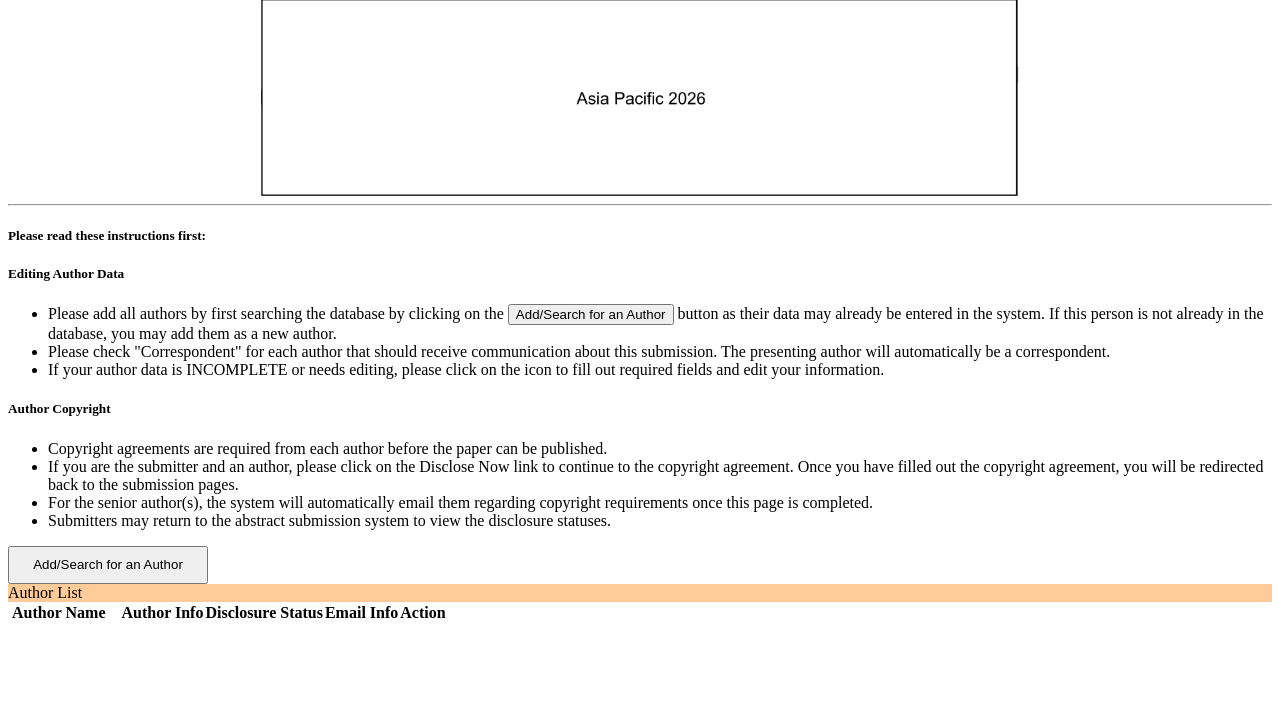
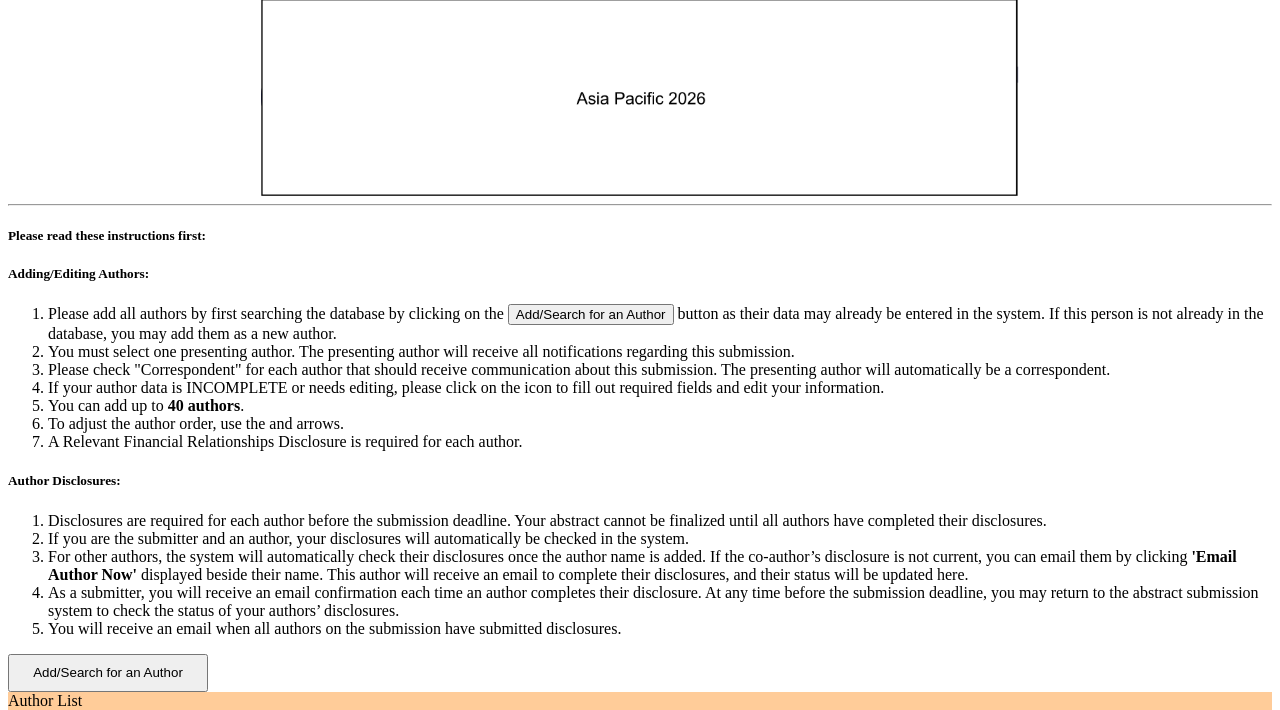
Before and after one commit to slive3718/abstract_asia_pacific, a CodeIgniter 4 app: template app/Views/event/author_and_copyright.php in a window 1280 px wide. Shown: the part 815-1525 px from the top of the page. Run offline with PHP 8.4 and a stand-in for CodeIgniter, Linux system fonts and the light colour scheme; the template is opened without the code that fills it, so the values that code supplies are empty; some libraries are stand-ins or nearby versions.

Commit message:
author page text

```diff
--- a/app/Views/event/author_and_copyright.php
+++ b/app/Views/event/author_and_copyright.php
@@ -16,35 +16,52 @@
         <?php echo view('event/common/shortcut_link'); ?>
         <div class="card p-lg-5 p-md-2 p-sm-1 p-xs-1 shadow">
             <h5>Please read these instructions first:</h5>
-                    <h5>Editing Author Data</h5>
-                    <ul>
+            <h5>Adding/Editing Authors:</h5>
+            <ol>
                 <li>
                     Please add all authors by first searching the database by clicking on the
-                            <button type="button" class="showSearchAuthorModal btn btn-primary btn-sm"> Add/Search for an Author </button>
+                    <button type="button" class="showSearchAuthorModal btn btn-primary btn-sm">Add/Search for an Author</button>
                     button as their data may already be entered in the system. If this person is not already in the database, you may add them as a new author.
+                </li>
+                <li>
+                    You must select one presenting author. The presenting author will receive all notifications regarding this submission.
                 </li>
                 <li>
                     Please check "Correspondent" for each author that should receive communication about this submission. The presenting author will automatically be a correspondent.
                 </li>
                 <li>
-                            If your author data is INCOMPLETE or needs editing, please click on the icon to fill out required fields and edit your information.
-                        </li>
-                    </ul>
-                    <h5>Author Copyright</h5>
-                    <ul>
-                        <li>
-                            Copyright agreements are required from each author before the paper can be published.
+                    If your author data is INCOMPLETE or needs editing, please click on the <i class="fas fa-user-edit"></i> icon to fill out required fields and edit your information.
                 </li>
                 <li>
-                            If you are the submitter and an author, please click on the Disclose Now link to continue to the copyright agreement. Once you have filled out the copyright agreement, you will be redirected back to the submission pages.
+                    You can add up to <strong>40 authors</strong>.
                 </li>
                 <li>
-                            For the senior author(s), the system will automatically email them regarding copyright requirements once this page is completed.
+                    To adjust the author order, use the <i class="fas fa-arrow-up"></i> and <i class="fas fa-arrow-down"></i> arrows.
                 </li>
                 <li>
-                            Submitters may return to the abstract submission system to view the disclosure statuses.
+                    A Relevant Financial Relationships Disclosure is required for each author.
                 </li>
-                    </ul>
+            </ol>
+
+            <h5>Author Disclosures:</h5>
+            <ol>
+                <li>
+                    Disclosures are required for each author before the submission deadline. Your abstract cannot be finalized until all authors have completed their disclosures.
+                </li>
+                <li>
+                    If you are the submitter and an author, your disclosures will automatically be checked in the system.
+                </li>
+                <li>
+                    For other authors, the system will automatically check their disclosures once the author name is added. If the co-author’s disclosure is not current, you can email them by clicking <strong>'Email Author Now'</strong> displayed beside their name. This author will receive an email to complete their disclosures, and their status will be updated here.
+                </li>
+                <li>
+                    As a submitter, you will receive an email confirmation each time an author completes their disclosure. At any time before the submission deadline, you may return to the abstract submission system to check the status of your authors’ disclosures.
+                </li>
+                <li>
+                    You will receive an email when all authors on the submission have submitted disclosures.
+                </li>
+            </ol>
+
             <div class="row mt-5">
                 <div class="col-lg-5 col-md-12 col-sm-12">
                     <div class="mb-5 justify-content-end">
```
Lines whose indentation alone changed are shown as unchanged.
